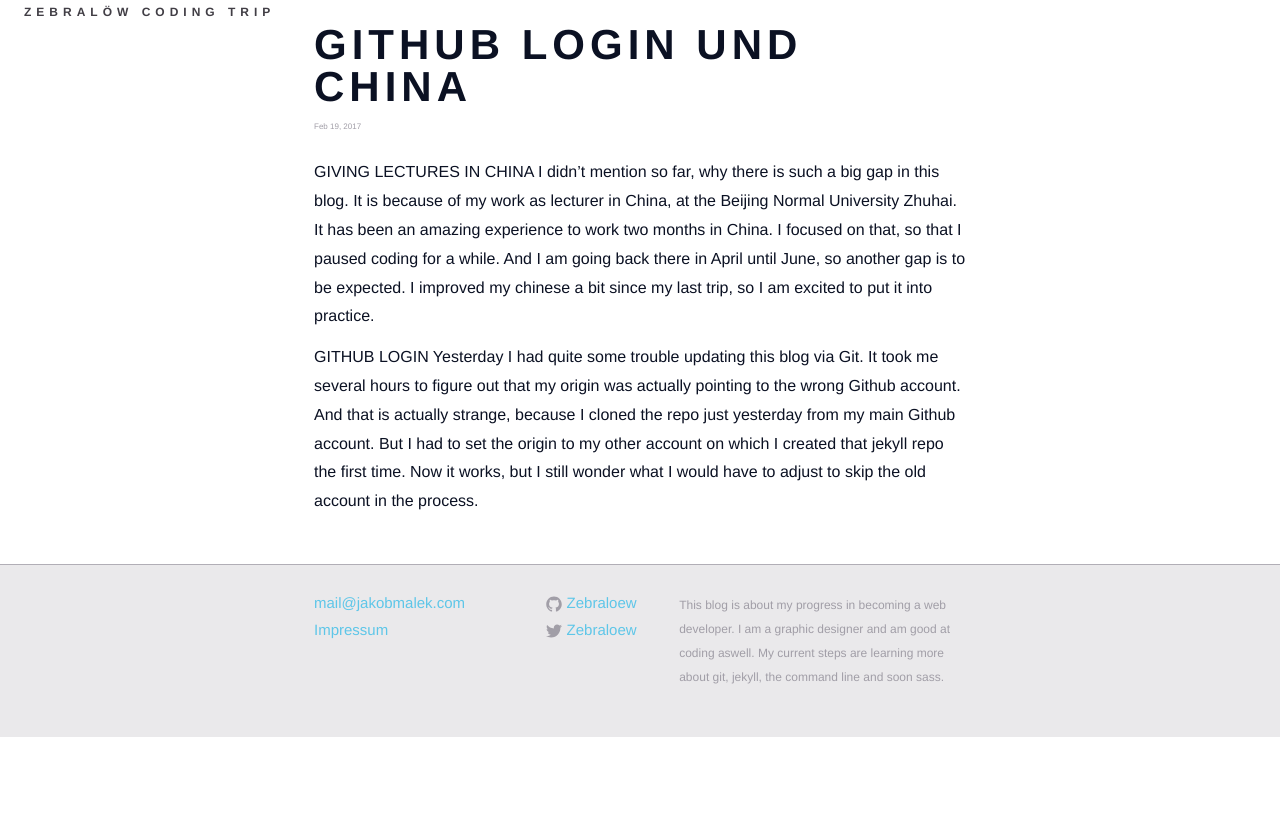
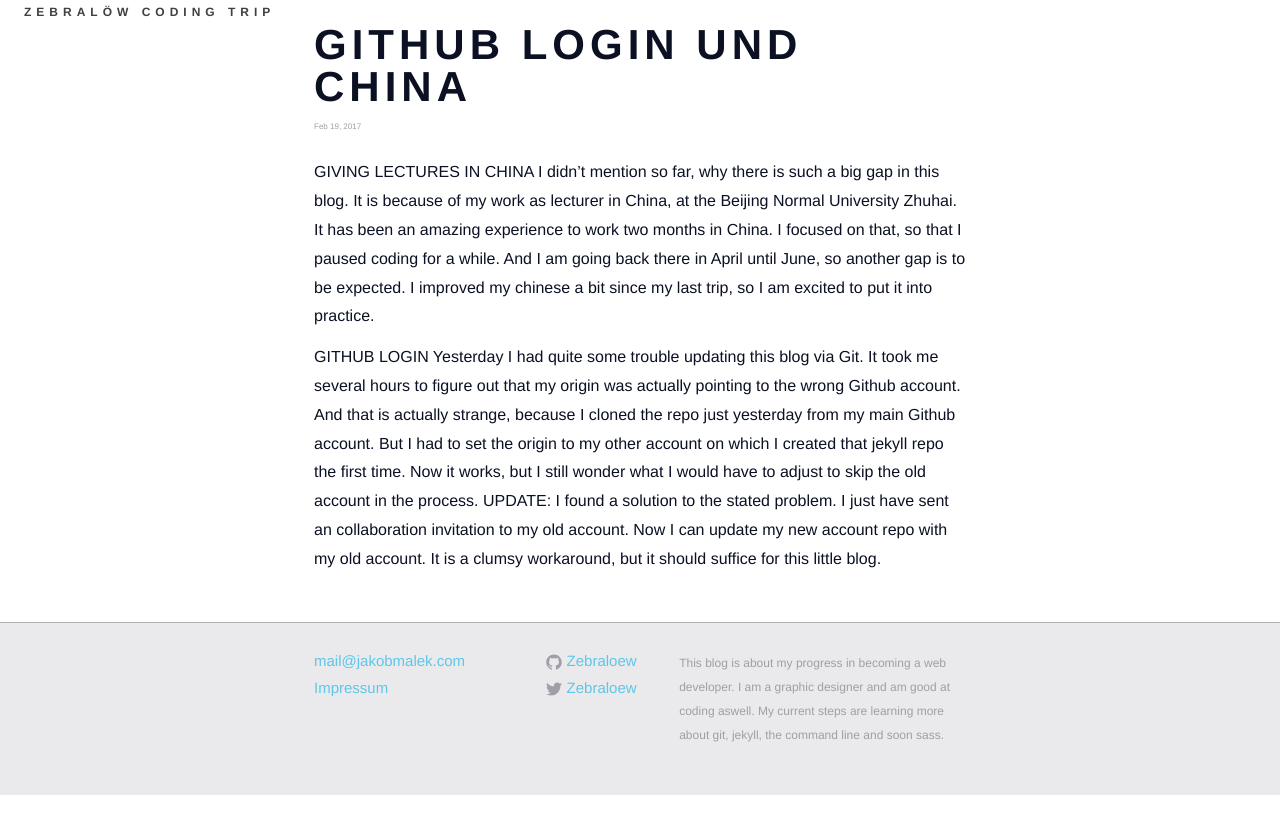
Before and after one commit to Zebraloew/Zebraloew.github.io, a Jekyll site: the page built from _posts/2017-02-19-Github-Login-China.markdown, in a window 1280 px wide. Shown: the top 834 px of the page. Built offline with Jekyll 4.4.1, drawn with Linux system fonts in a browser that asks for light colours.

Commit message:
Update last post

```diff
--- a/_posts/2017-02-19-Github-Login-China.markdown
+++ b/_posts/2017-02-19-Github-Login-China.markdown
@@ -11,3 +11,4 @@
 
 GITHUB LOGIN
 Yesterday I had quite some trouble updating this blog via Git. It took me several hours to figure out that my origin was actually pointing to the wrong Github account. And that is actually strange, because I cloned the repo just yesterday from my main Github account. But I had to set the origin to my other account on which I created that jekyll repo the first time. Now it works, but I still wonder what I would have to adjust to skip the old account in the process.
+UPDATE: I found a solution to the stated problem. I just have sent an collaboration invitation to my old account. Now I can update my new account repo with my old account. It is a clumsy workaround, but it should suffice for this little blog.
```
